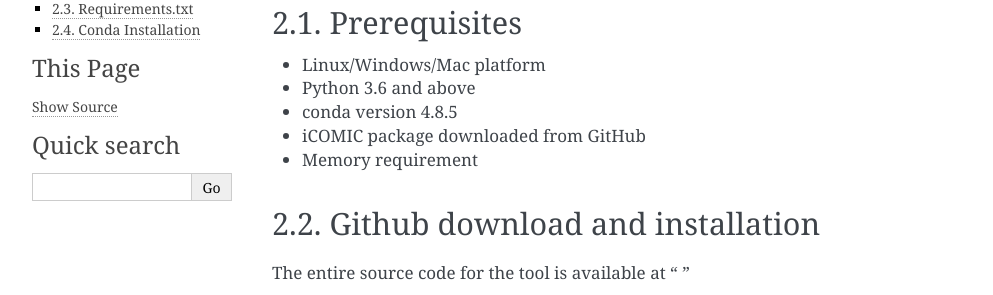
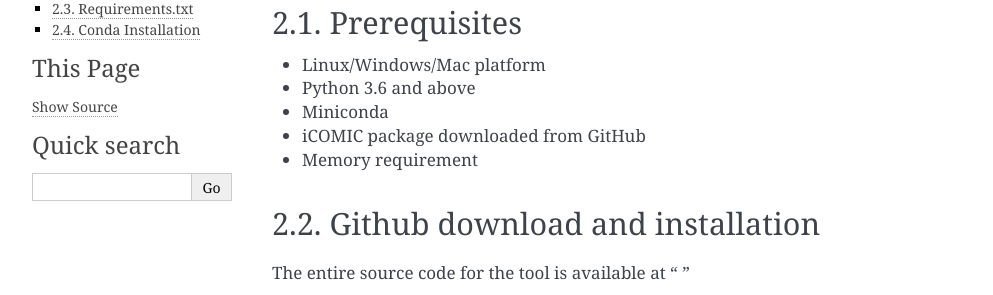
Before and after one commit to anjanaanilkumar1289/iCOMIC_doc, a Sphinx documentation site: the page built from docs/installation.md, in a window 1280 px wide. Shown: the part 180-475 px from the top of the page, without its empty margins (148-1141 px from the left). Built offline with Sphinx 7.4.7, drawn with Linux system fonts in a browser that asks for light colours.

Commit message:
Update installation.md

```diff
--- a/docs/installation.md
+++ b/docs/installation.md
@@ -10,7 +10,7 @@ Setting up iCOMIC is comparatively effortless across Linux or Mac platforms. iCO
 
 - Python 3.6 and above
 
-- conda version 4.8.5
+- Miniconda
 
 - iCOMIC package downloaded from GitHub
 
```
